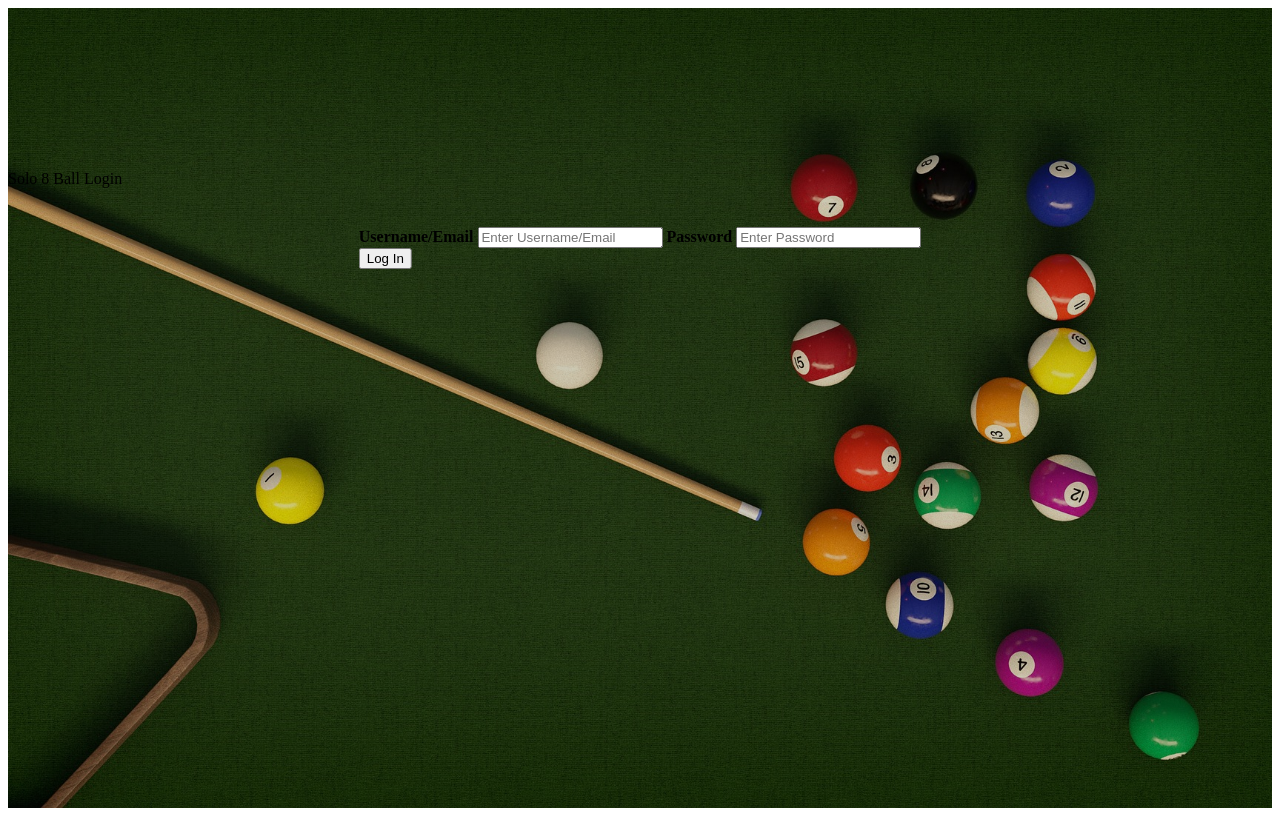
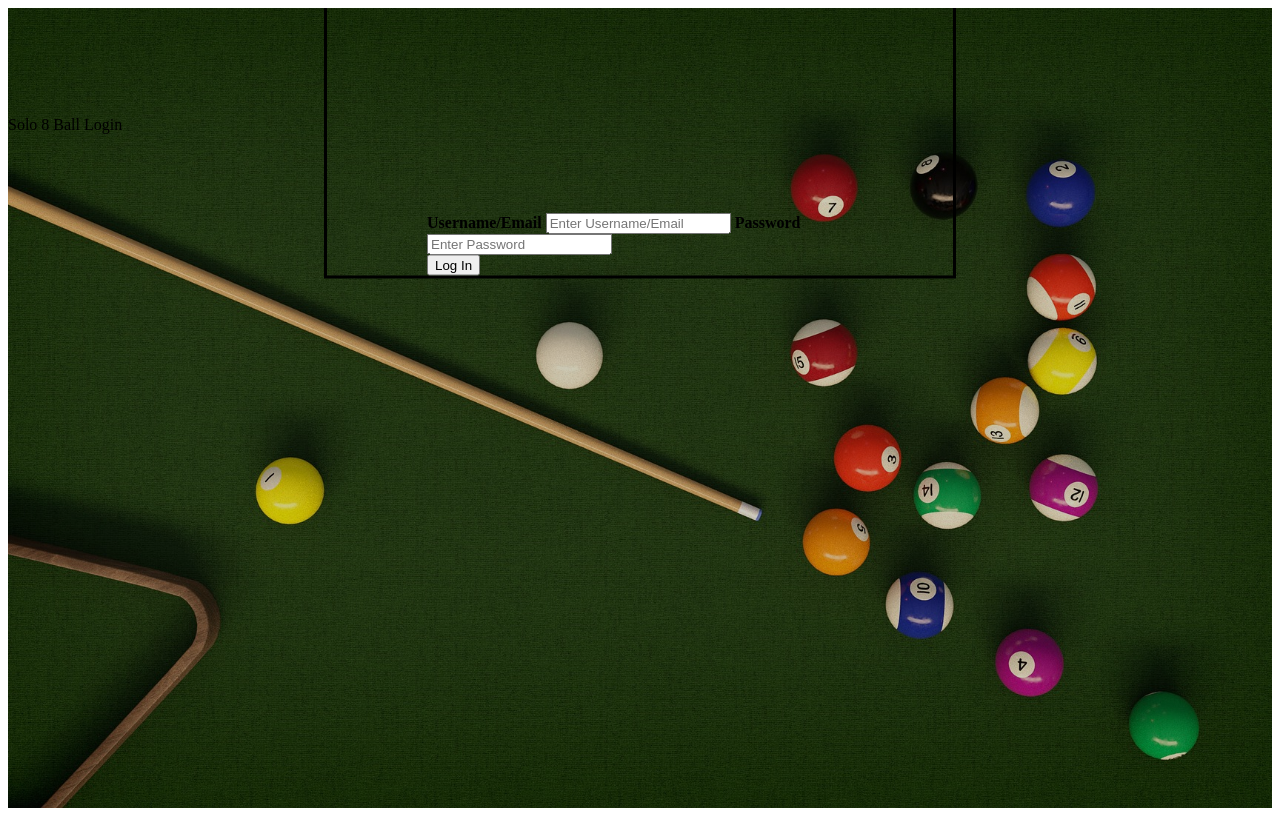
Before and after one commit to BringBackTron/Solo8Ball, a PHP site: page /views/login.html in a window 1280 px wide. Run offline with PHP 8.4, Linux system fonts and the light colour scheme.

Commit message:
Login page improved UI

```diff
--- a/styles/login.css
+++ b/styles/login.css
@@ -17,7 +17,9 @@
 
 .login-form {
     left: 50%;
-    top: 30%;
     position: absolute;
     transform: translate(-50%, -50%);
+    border-style: solid;
+    border-color: black;
+    padding: 220px 100px 0px 100px;
 }
--- a/views/login.html
+++ b/views/login.html
@@ -18,9 +18,9 @@
     <div class="text-white responsive-font col-sm px-lg-5 px-md-4 px-2">
         <br><br><br>
         <br><br><br>
-        <br><br><br>
 
         <div class="display-4 text-center">Solo 8 Ball Login</div>
+
         <div class="form-group login-form text-center">
 
             <form method="post" action="#">
```
